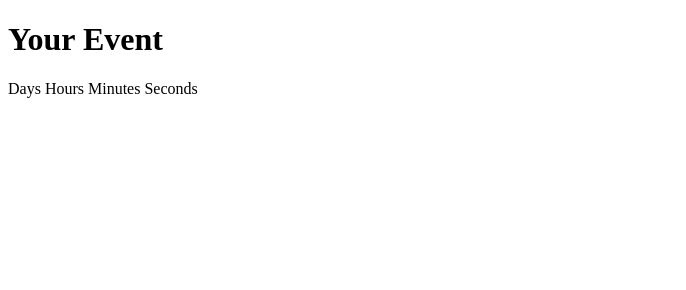
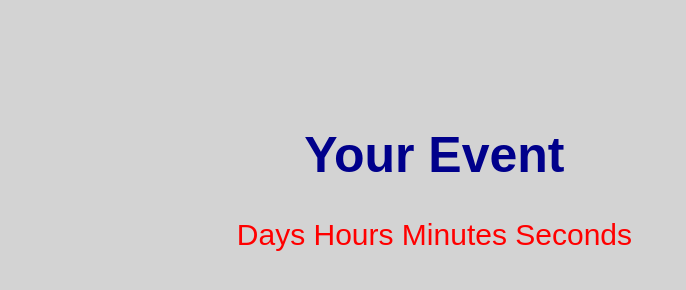
Before and after one commit to johnsonr84-tiy/wk-05-countdown-clock, a plain HTML site: page index.html in a window 1280 px wide. Shown: the whole page, without its empty margins (0-686 px from the left). Drawn offline with Linux system fonts and the light colour scheme.

Commit message:
feat (style) Add some basic styles to html ids

```diff
--- a/main.css
+++ b/main.css
@@ -1,3 +1,23 @@
 body {
+  background-color: lightgrey;
+  font-family: arial;
+}
 
+h1 {
+  color: darkblue;
+  text-align: center;
+  font-size: 50px;
 }
+
+#countdown {
+  width: 600px;
+  margin: 10%;
+}
+
+#units {
+  float: center;
+  text-align: center;
+  font-size: 30px;
+  color: red;
+  box-sizing: border-box;
+}
```
